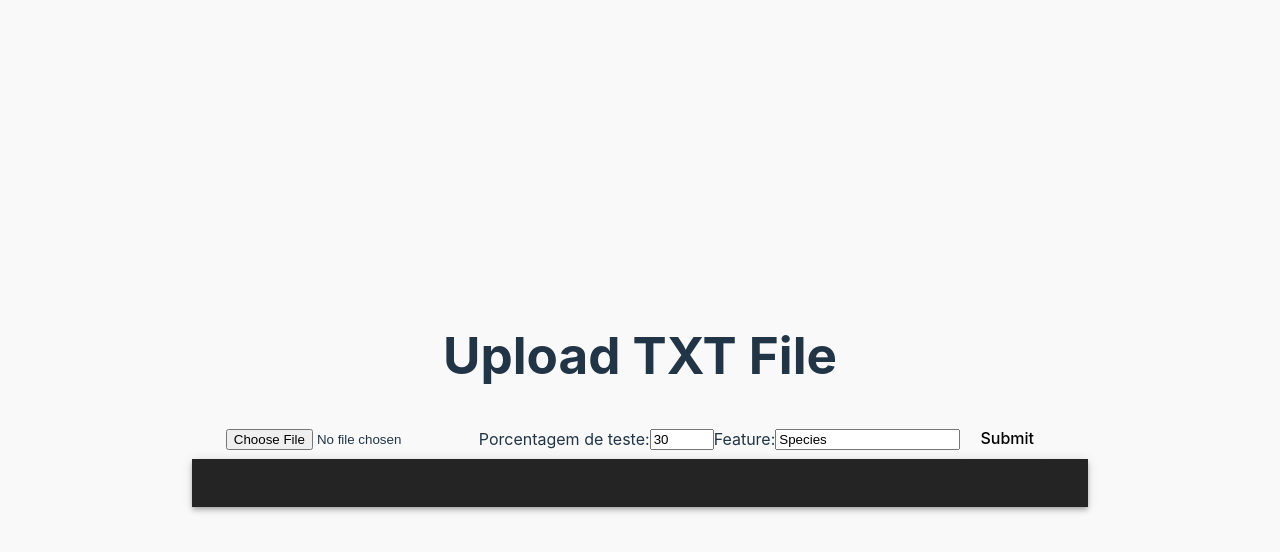
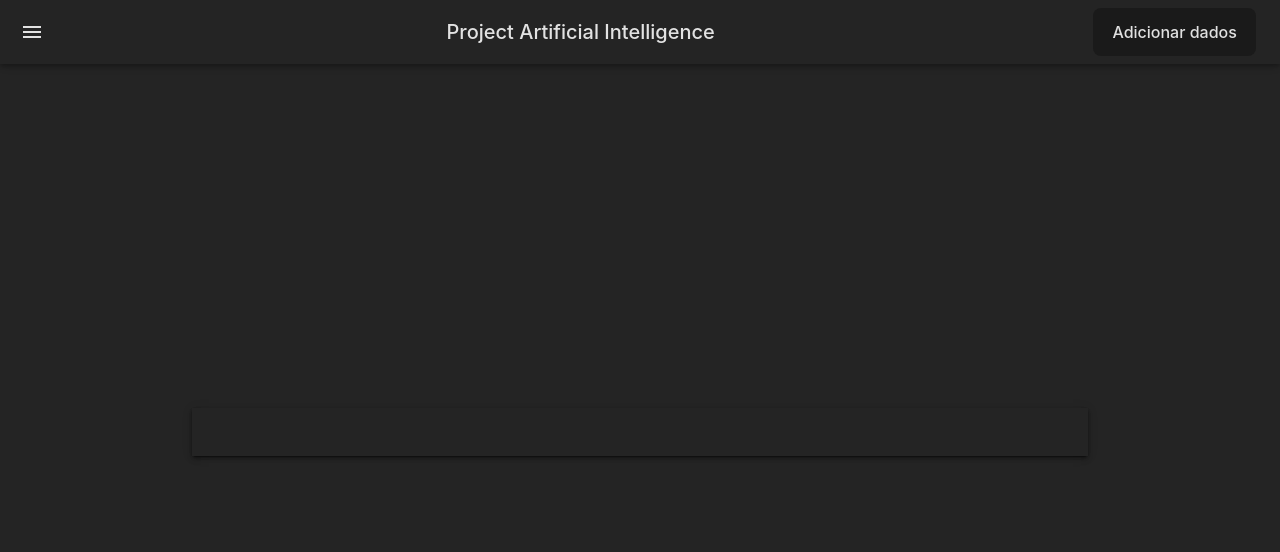
Before and after one commit to isleymartins/IA, a React (Vite) app in the folder frontend/: page / in a window 1280 px wide. Shown: the top 552 px of the page. Built offline with nearby package versions, Linux system fonts and the light colour scheme.

Commit message:
Layout totalmente mudado no front, acrescimo de authcontext(Ainda com ajustes). Abra para as metricas de qualidade. Bug ao trocar aba provavelmente por muita requisicoes. Tentar resolver olhando a quantidade de rederização e a sua relação com o contexto alem de problema de tipagem

```diff
--- a/frontend/src/App.tsx
+++ b/frontend/src/App.tsx
@@ -1,14 +1,15 @@
 import './App.css'
-import Form from './components/Form'
-import ImagensPlots from './components/ImagensPlots'
 import theme from './theme'
 import { ThemeProvider } from '@mui/material/styles'
+import Menu from "../src/components/layout/Menu"
+import {AuthProvider} from "../src/context/AuthProvider"
 
 function App() {
   return (
     <ThemeProvider theme={theme}>
-    <Form/>
-    <ImagensPlots/>
+      <AuthProvider>
+        <Menu />
+      </AuthProvider>
     </ThemeProvider>
   )
 }
--- a/frontend/src/components/layout/Menu.tsx
+++ b/frontend/src/components/layout/Menu.tsx
@@ -82,20 +82,20 @@ const DrawerHeader = styled('div')(({ theme }) => ({
   justifyContent: 'flex-end',
 }));
 
-const Menu = () => {
+const Menu: React.FC = () => {
   const theme = useTheme();
-
-  const authContext = useContext(AuthContext)
+  const authContext = useContext(AuthContext);
 
   const [open, setOpen] = React.useState(false);
   const [pagesNumber, setPagesNumber] = React.useState(0);
   const [showCard, setShowCard] = React.useState(false);
 
   if (!authContext) {
-    return console.log("Deu ruim");
+    console.error("Deu ruim");
+    return null;
   }
 
-  const { formData, setFormData, directory, setDirectory } = authContext
+  const { formData, setFormData, directory, setDirectory } = authContext;
 
   const handleDrawerOpen = () => {
     setOpen(true);
@@ -128,11 +128,10 @@ const Menu = () => {
       });
 
       if (response.ok) {
-        const result = await response.json()
+        const result = await response.json();
         console.log('Form Data Submitted:', formData);
         setDirectory(result.models);
         console.log('Response Data:', directory);
-        // Atualize seu estado ou passe os dados para os componentes necessários
       } else {
         console.error('Erro ao submeter os dados:', response.statusText);
       }
@@ -232,5 +231,6 @@ const Menu = () => {
       </Main>
     </Box>
   );
-}
+};
+
 export default Menu;
--- a/frontend/src/theme.tsx
+++ b/frontend/src/theme.tsx
@@ -1,19 +1,81 @@
 import { createTheme } from '@mui/material/styles';
 import { red } from '@mui/material/colors';
 
-// A custom theme for this app
+// Defina suas variáveis CSS como um objeto JavaScript
+const cssVariables = {
+  '--primary-bg': 'rgba(36, 36, 36, 1)',
+  '--color-text': 'rgba(255, 255, 255, 0.87)',
+  '--primary-hover-bg': 'rgba(36, 36, 36, 0.585)',
+  '--secondary-bg': 'rgb(26, 26, 26)',
+  '--secondary-text': 'rgb(249, 249, 249)',
+  '--secondary-hover-bg': 'rgb(90, 90, 90)',
+};
+
+// Crie seu tema personalizado aqui
 const theme = createTheme({
   palette: {
     primary: {
-      main: 'rgba(36, 36, 36, 1)',
+      main: cssVariables['--primary-bg'],
+      contrastText: cssVariables['--color-text'],
     },
     secondary: {
-      main: '#19857b',
+      main: cssVariables['--secondary-bg'],
+      contrastText: cssVariables['--secondary-text'],
+    },
+    background: {
+      default: cssVariables['--primary-bg'],
+    },
+    text: {
+      primary: cssVariables['--color-text'],
     },
     error: {
       main: red.A400,
     },
   },
+  typography: {
+    fontFamily: 'Inter, system-ui, Avenir, Helvetica, Arial, sans-serif',
+    h1: {
+      fontSize: '3.2em',
+      lineHeight: 1.1,
+    },
+    body1: {
+      lineHeight: 1.5,
+      fontWeight: 400,
+    },
+    button: {
+      textTransform: 'none',
+    },
+  },
+  components: {
+    MuiButton: {
+      styleOverrides: {
+        root: {
+          borderRadius: 8,
+          padding: '0.6em 1.2em',
+          fontSize: '1em',
+          fontWeight: 500,
+          backgroundColor: cssVariables['--secondary-bg'],
+          '&:hover': {
+            borderColor: '#646cff',
+          },
+          '&:focus, &:focus-visible': {
+            outline: '4px auto -webkit-focus-ring-color',
+          },
+        },
+      },
+    },
+    MuiLink: {
+      styleOverrides: {
+        root: {
+          fontWeight: 500,
+          textDecoration: 'inherit',
+          '&:hover': {
+            color: cssVariables['--primary-hover-bg'],
+          },
+        },
+      },
+    },
+  },
 });
 
 export default theme;
```
